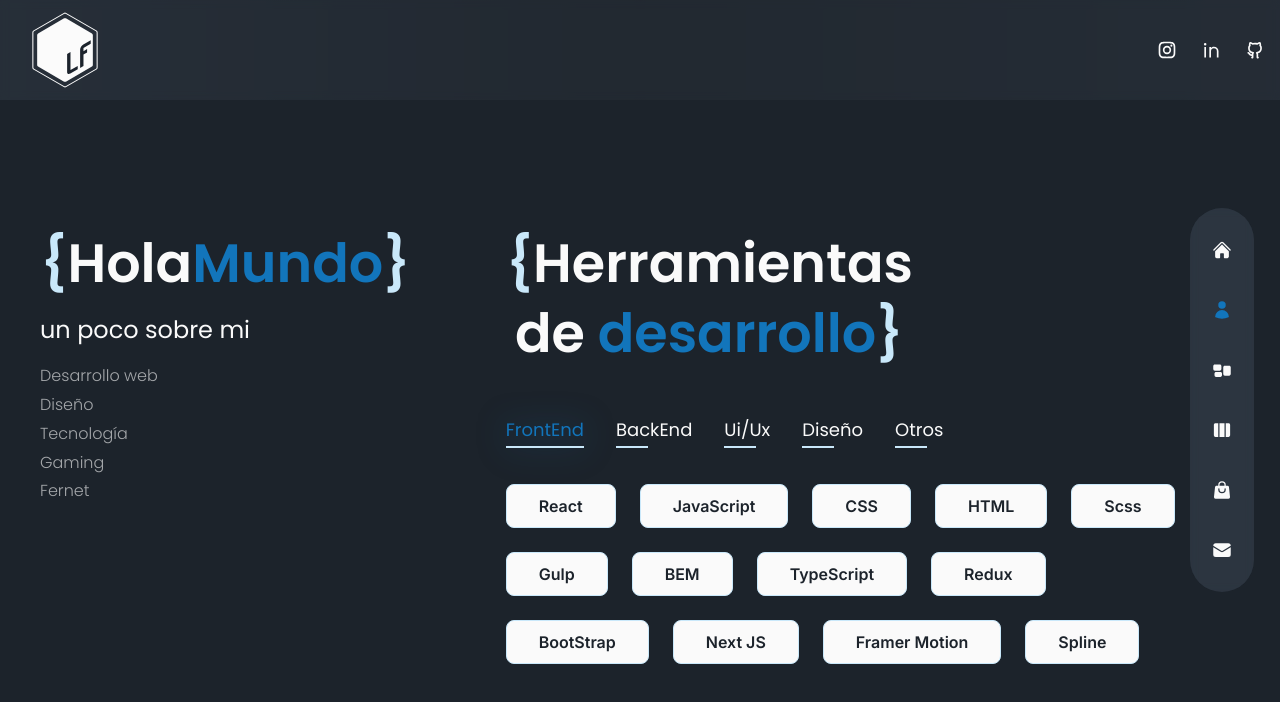
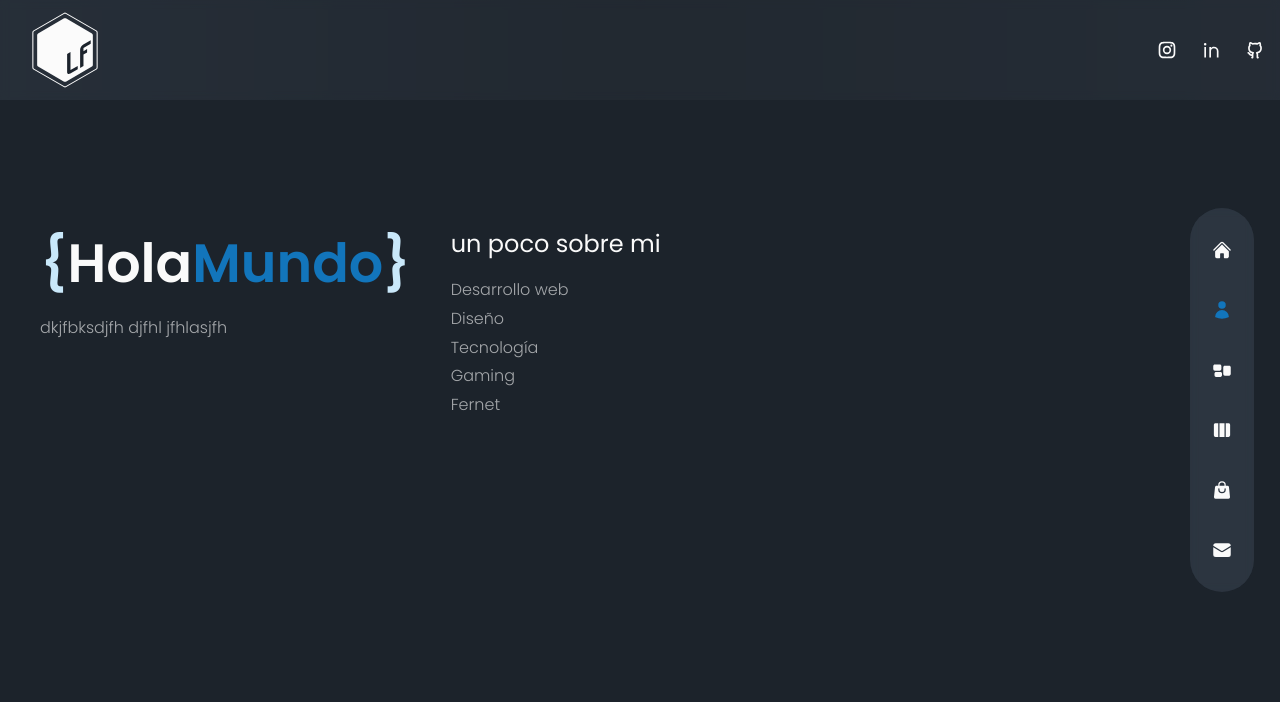
Before and after one commit to LucasNF22/Web-REACT, a Next.js app: page /about in a window 1280 px wide. Shown: the top 702 px of the page. Built offline with nearby package versions, Linux system fonts and the light colour scheme.

Commit message:
Modificando seccion about

```diff
--- /dev/null
+++ b/components/AboutContent.js
@@ -0,0 +1,78 @@
+import { useState } from "react";
+import { motion } from "framer-motion";
+import { fadeIn } from "../variants";
+
+
+
+export const aboutMe = [
+    {
+      id: "sk",
+      name: "Skills",
+    },
+    {
+      id: "int",
+      name: "Intereses",
+    },
+  ];
+
+export const intereses = {
+
+}
+
+
+
+const AboutContent = () => {
+  const [index, setindex] = useState(0);
+  const [selected, setSelected] = useState("fr");
+  console.log(selected);
+
+  const changeStates = (itemIndex, id) => {
+    setSelected(id);
+    setindex(itemIndex);
+  };
+
+  return (
+    <motion.div
+      variants={fadeIn("up", 0.3)}
+      initial="hidden"
+      animate="show"
+      exit="hidden"
+    >
+      <div className="flex gap-x-4 xl:gap-x-8 mx-auto xl:mx-0 mb-4 justify-center lg:justify-start">
+        {AboutContent.map((cont, itemIndex) => {
+          return (
+            <div
+              key={itemIndex}
+              className={` ${
+                index === itemIndex &&
+                "after:bg-accent text-accent after:w-[100%] after:transition-all after:duration-300 drop-shadow-glow" }
+                cursor-pointer capitalize xl:text-lg relative after:w-8 after:h-[2px] after:bg-secondary after:absolute after:-bottom-1 after:left-0 hover:text-accent hover:drop-shadow-glow transition-all duration-100`}
+              onClick={() => changeStates(itemIndex, cont.id)}
+            >
+              {cont.name}
+            </div>
+          );
+        })}
+      </div>
+
+      <div
+        className="pt-6 flex flex-wrap gap-6 max-w-[700px] justify-center lg:justify-start group w-full"
+      >
+        {skills.map((skill, index) => {
+          if (skill.type === selected) {
+            return (
+                <div
+                  key={index}
+                  className=" bg-blanco px-8 py-2 rounded-lg text-primary font-inter font-semibold border border-secondary hover:drop-shadow-glow "
+                >
+                  {skill.name}
+                </div>
+            );
+          }
+        })}
+      </div>
+    </motion.div>
+  );
+};
+
+export default AboutContent;
--- a/components/SkillsGrid.js
+++ b/components/SkillsGrid.js
@@ -182,9 +182,8 @@
               key={itemIndex}
               className={` ${
                 index === itemIndex &&
-                "after:bg-accent text-accent after:w-[100%] after:transition-all after:duration-300 drop-shadow-glow"
-              }
-                      cursor-pointer capitalize xl:text-lg relative after:w-8 after:h-[2px] after:bg-secondary after:absolute after:-bottom-1 after:left-0 hover:text-accent hover:drop-shadow-glow transition-all duration-100`}
+                "after:bg-accent text-accent after:w-[100%] after:transition-all after:duration-300 drop-shadow-glow" }
+                cursor-pointer capitalize xl:text-lg relative after:w-8 after:h-[2px] after:bg-secondary after:absolute after:-bottom-1 after:left-0 hover:text-accent hover:drop-shadow-glow transition-all duration-100`}
               onClick={() => changeStates(itemIndex, sClass.id)}
             >
               {sClass.name}
--- a/pages/about/index.js
+++ b/pages/about/index.js
@@ -10,8 +10,10 @@
 
   return (
     <div className="h-full py-16 xl:py-32 text-center xl:text-left ">
-      <div className="container mx-auto flex flex-col gap-y-8 lg:items-start xl:flex-row gap-x-20 pl-10">
 
+      <div className="mx-auto flex flex-col gap-y-8 lg:items-start xl:flex-row gap-x-20 pl-10">
+
+        <div className="w-full flex flex-row gap-10">
           <div>
             <h2 className="h2 text-center">
               <span className="text-secondary">{"{"}</span>
@@ -19,36 +21,23 @@
               <span className="text-accent">Mundo</span>
               <span className="text-secondary">{"}"}</span>
             </h2>
+              <p >dkjfbksdjfh djfhl jfhlasjfh</p>
+          </div>
+            <div>
               <h1 className="text-2xl pb-4">un poco sobre mi</h1>
               <div className="">
-            {/* <p className="text-secondary">{".intereses {"}</p> */}
                   <p className="">{"Desarrollo web"}<br/> </p>
                   <p className="">{"Diseño"}<br/> </p>
                   <p className="">{"Tecnología"}<br/> </p>
                   <p className="">{"Gaming"}<br/> </p>
                   <p className="">{"Fernet"}<br/> </p>
-              {/* <p className="text-secondary">{"}"}</p> */}
               </div>
             </div>
 
-        <div className="container mx-auto flex flex-col gap-y-8 lg:items-start gap-x-20 pb-10">
-          <motion.h2
-            variants={fadeIn("right", 0.3)}
-            initial="hidden"
-            animate="show"
-            exit="hidden"
-            className="h2 text-center">
-            <span className="text-secondary">{"{"}</span>
-            {"Herramientas"}
-            <br />
-            {" de "}
-            <span className="text-accent">{"desarrollo"}</span>
-            <span className="text-secondary">{"}"}</span>
-          </motion.h2>
-          <div>
-            <SkillsGrid />
         </div>
-        </div>
+
+
+
 
       </div>
     </div>
```
Lines whose indentation alone changed are shown as unchanged.
